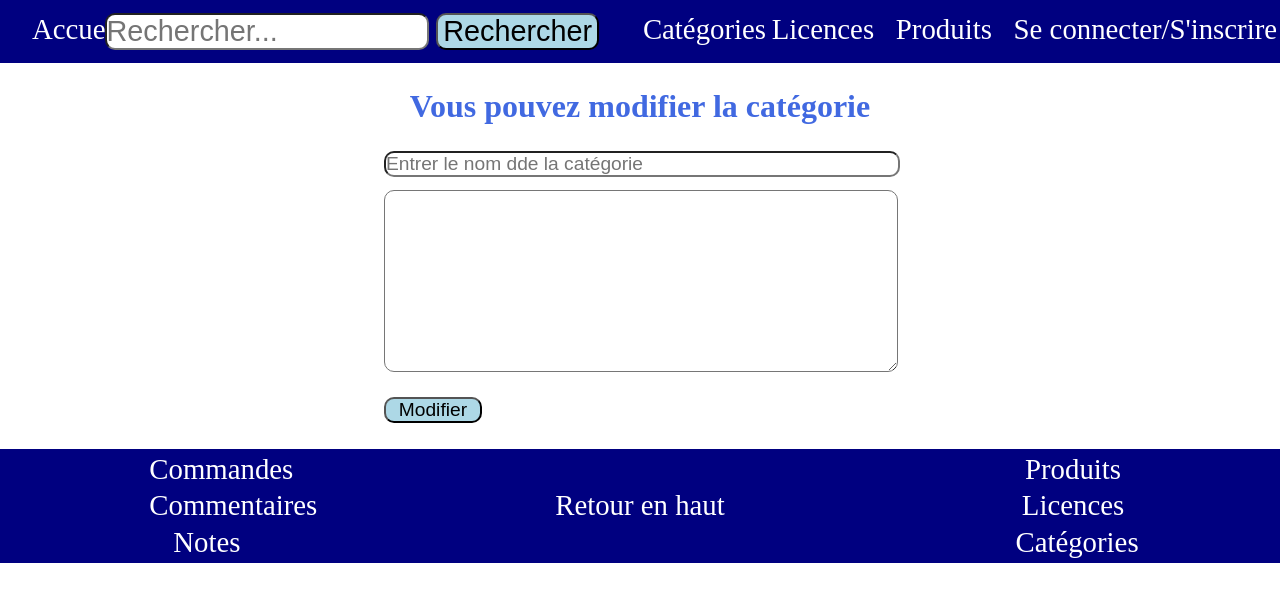
After one commit to mouttoucoumarassamy/profet_final_symfony, a Symfony app: template templates/Admin/categoryupdate.html.twig in a window 1280 px wide. The commit adds this page. Shown: the top 602 px of the page. Run offline with Twig, Linux system fonts and the light colour scheme; the template is opened without the code that fills it, so the values that code supplies are empty; some libraries are stand-ins or nearby versions.

Commit message:
CRUD Category

```diff
--- a/templates/Admin/categories.html.twig
+++ b/templates/Admin/categories.html.twig
@@ -10,6 +10,7 @@
                     {{ categorie.description }}
                 </h2>
                 <a href="{{ path('admin_delete_category', {'id' : categorie.id} ) }}" class="delete">Supprimer la catégorie</a>
+                <a href="{{ path('admin_category_update', {'id' : categorie.id} ) }}" class="update">Modifier la catégorie</a>
             </div>
         {% endfor %}
     </div>
--- /dev/null
+++ b/templates/Admin/categoryupdate.html.twig
@@ -0,0 +1,26 @@
+{% extends 'admin/base.html.twig' %}
+
+{% block metaTitle %}
+    Modification de catégorie
+{% endblock metaTitle %}
+
+{% block main %}
+    <div class="container-fluid1">
+        <div class="row1 licence w95">
+            <h1>Vous pouvez modifier la catégorie</h1>
+
+            <form action="{{ path('admin_category_save', {'id' : categorie.id}) }}" method="post" class="form">
+                <input type="text" name="name" class="input-product" placeholder="Entrer le nom dde la catégorie" value="{{ categorie.name }}">
+                <textarea name="description" id="description" cols="30" rows="10" class="input-product">
+                    {{ categorie.description }}
+                </textarea>
+                </select>
+                <input type="submit" value="Modifier" class="button-product">
+            </form>
+
+
+
+
+        </div>
+    </div>
+{% endblock main %}
--- a/templates/Admin/products.html.twig
+++ b/templates/Admin/products.html.twig
@@ -14,7 +14,7 @@
                 {% endfor %}
                 <h1>{{ product.name }}</h1>
                 <a href="{{ path('admin_delete_product', {'id' : product.id} ) }}" class="delete">Supprimer le produit</a>
-                <a href="{{ path('admin_product_update', {'id' : product.id} ) }}" class="update">Modifier le produit</a>
+                <a href="{{ path('admin_category_update', {'id' : product.id} ) }}" class="update">Modifier le produit</a>
             </div>
         {% endfor %}
         <div class="page">
--- a/templates/Admin/productupdate.html.twig
+++ b/templates/Admin/productupdate.html.twig
@@ -1,7 +1,7 @@
 {% extends 'admin/base.html.twig' %}
 
 {% block metaTitle %}
-    Ajout d'products
+    Modification de produits
 {% endblock metaTitle %}
 
 {% block main %}
```
Also changed, not shown: src/Controller/Admin/AdminCategoryController.php (+41 -0 lines).
